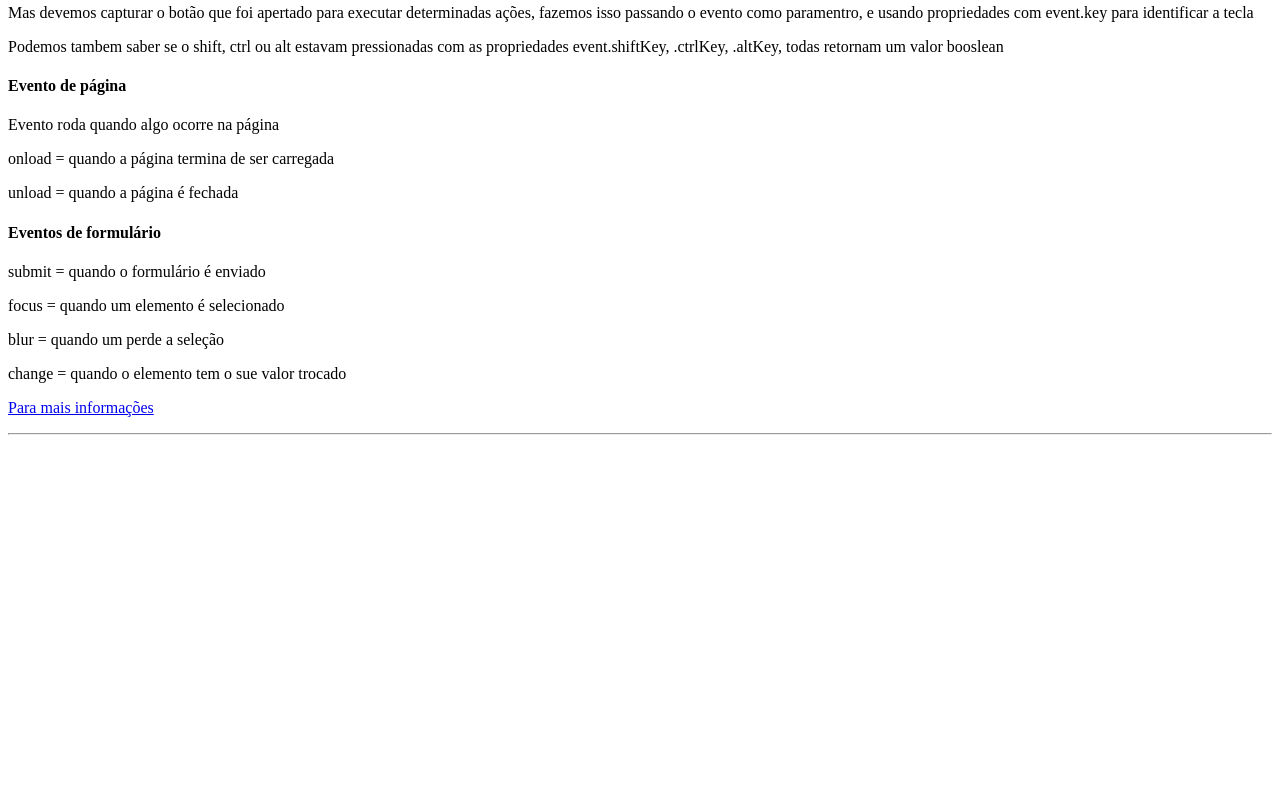
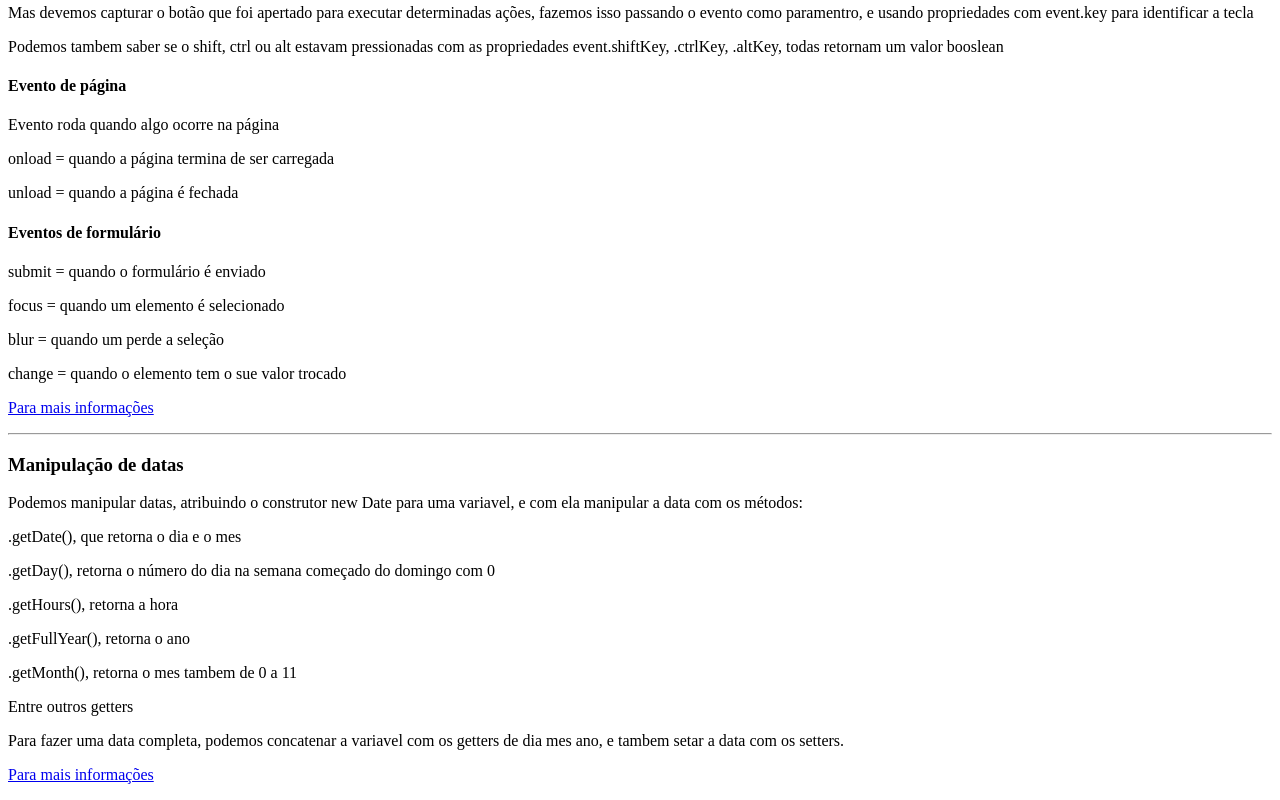
Before and after one commit to SamyrOR/front-end-completo, a plain HTML site: page JavaScript/javascript.html in a window 1280 px wide. Shown: the part 3663-4463 px from the top of the page. Before the commit the page ends 4106 px from the top, so only its background shows below. Drawn offline with Linux system fonts and the light colour scheme.

Commit message:
estudo sobre manipulação de data js

```diff
--- a/JavaScript/javascript.html
+++ b/JavaScript/javascript.html
@@ -142,6 +142,18 @@
             <p><a href="https://developer.mozilla.org/pt-BR/docs/Web/Events#Categorias_comuns" target="_blank">Para mais informações</a></p>
         </section>
         <hr>
+        <section>
+            <h1>Manipulação de datas</h1>
+            <p>Podemos manipular datas, atribuindo o construtor new Date para uma variavel, e com ela manipular a data com os métodos: </p>
+            <p>.getDate(), que retorna o dia e o mes</p>
+            <p>.getDay(), retorna o número do dia na semana começado do domingo com 0</p>
+            <p>.getHours(), retorna a hora</p>
+            <p>.getFullYear(), retorna o ano</p>
+            <p>.getMonth(), retorna o mes tambem de 0 a 11</p>
+            <p>Entre outros getters</p>
+            <p>Para fazer uma data completa, podemos concatenar a variavel com os getters de dia mes ano, e tambem setar a data com os setters.</p>
+            <p><a href="https://developer.mozilla.org/pt-BR/docs/Web/JavaScript/Reference/Global_Objects/Date" target="_blank">Para mais informações</a></p>
+        </section>
     </article>
 
 </body>
```
